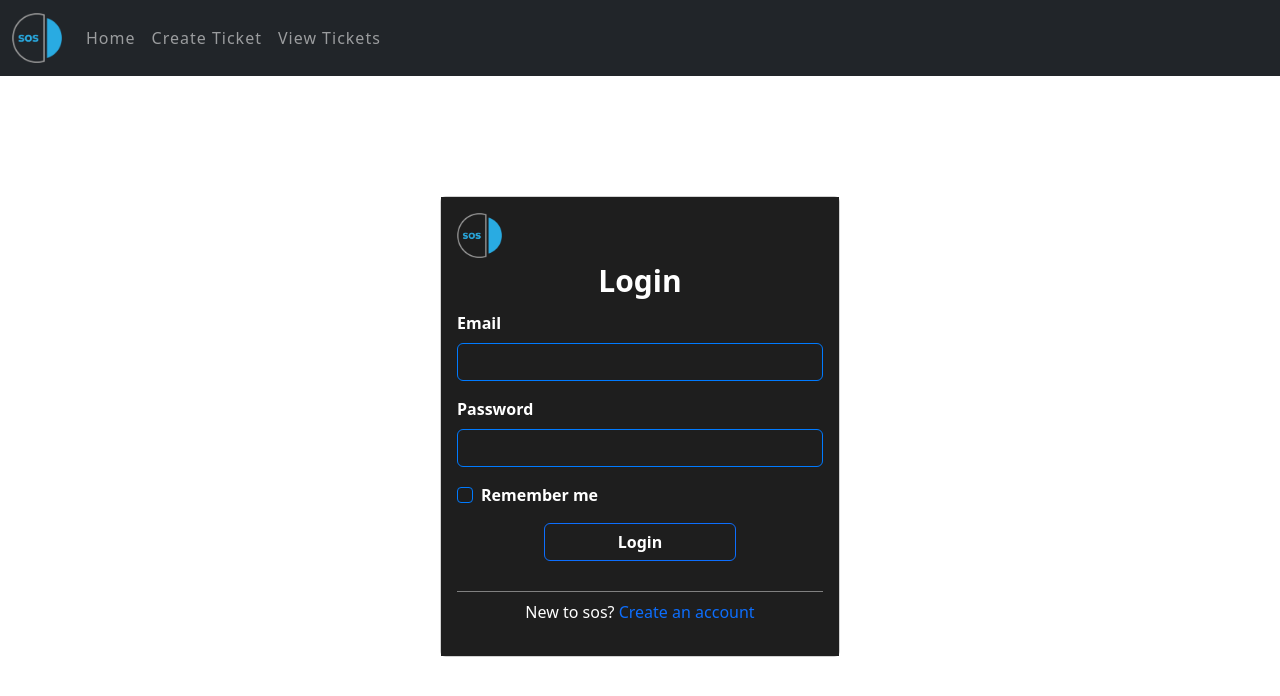
After one commit to toonMarty/sos, a Flask app: page /auth/login in a window 1280 px wide. The commit adds this page. Shown: the top 696 px of the page. Run offline with Flask 3, Linux system fonts and the light colour scheme; some libraries are stand-ins or nearby versions.

Commit message:
[feat]: Add user authentication Enable a user to log in before creating, viewing or solving a ticket in sos.

```diff
--- /dev/null
+++ b/app/auth/__init__.py
@@ -0,0 +1,5 @@
+from flask import Blueprint
+
+auth = Blueprint('auth', __name__)
+
+from . import views
--- /dev/null
+++ b/app/auth/forms.py
@@ -0,0 +1,14 @@
+from flask_wtf import FlaskForm
+from wtforms import StringField, PasswordField, SubmitField, BooleanField
+from wtforms.validators import DataRequired, Length, Email
+
+
+class LoginForm(FlaskForm):
+    """
+    Define a Login form
+    """
+    email = StringField('Email', validators=[DataRequired(),
+                                             Length(1, 64), Email()])
+    password = PasswordField('Password', validators=[DataRequired()])
+    remember_me = BooleanField('Remember me')
+    login = SubmitField('Login')
--- /dev/null
+++ b/app/auth/views.py
@@ -0,0 +1,9 @@
+from flask import render_template
+from . import auth
+from .forms import LoginForm
+
+
+@auth.route('/login', methods=['GET', 'POST'], strict_slashes=False)
+def login():
+    form = LoginForm()
+    return render_template('auth/login.html', form=form)
--- a/app/main/forms.py
+++ b/app/main/forms.py
@@ -1,4 +1,5 @@
 #!/usr/bin/env python3
+from flask import request
 from flask_wtf import FlaskForm
 from wtforms import StringField, SubmitField, TextAreaField, SelectField, PasswordField
 from wtforms.validators import DataRequired
--- a/app/main/views.py
+++ b/app/main/views.py
@@ -27,6 +27,7 @@ def submit_ticket():
                         subject=form.subject.data,
                         ticket_priority=form.ticket_priority.data,
                         team_viewer_session_password=form.tv_session_password.data,
+                        team_viewer_id=form.team_viewer_id.data,
                         issue_description=form.issue.data)
         ticket.create_ticket()
         flash('Your ticket has been sent. Please Wait while an '
--- a/app/static/styles.css
+++ b/app/static/styles.css
@@ -293,3 +293,45 @@ a.sol-ticket:hover {
     color: white;
     font-weight: bold;
 }
+
+.login-form input[type="text"],
+.login-form input[type="password"],
+.login-form input[type="checkbox"]{
+    border-color: #007AFF;
+    background-color: #1e1e1e;
+    color: white;
+}
+
+.login-card {
+    background-color: #1e1e1e;
+}
+
+.email-field, .password-field,
+.remember-me, .card-title, .login-header{
+    font-weight: 600;
+    color: white;
+}
+
+.login-header {
+    font-size: 30px;
+    font-weight: bold;
+}
+
+#login {
+    background-color:#1e1e1e;
+    color: white;
+    font-weight: 600;
+    width: 12em;
+}
+
+#login:hover {
+    background-color: #007AFF;
+    color: black;
+}
+
+.login-create-account {
+    color: white;
+    border-top: 1px solid grey;
+    margin-top: 30px;
+    padding-top: 8px;
+}
--- /dev/null
+++ b/app/templates/auth/login.html
@@ -0,0 +1,41 @@
+{% extends 'base.html' %}
+{% from 'bootstrap5/form.html' import render_form_row %}
+{% from 'bootstrap5/form.html' import render_field %}
+
+{% block title %}sos | Login{% endblock %}
+
+{% block page_content %}
+
+    <div class="card mx-auto" style="width: 25rem; margin-top: 15vh;">
+      <div class="card-body login-card">
+        <div class="card-title">
+            <img src="/static/images/sos_logo.png" height="45" width="45" />
+            <div class="text-center login-header">
+                Login
+            </div>
+        </div>
+        <form class="card-text login-form" method="post">
+            {{ form.csrf_token() }}
+            <div class="mb-3 email-field">
+                {{ render_field(form.email) }}
+            </div>
+            <div class="mb-3 password-field">
+                {{ render_field(form.password) }}
+            </div>
+            <div class="mb-3 remember-me">
+                {{ render_field(form.remember_me) }}
+            </div>
+
+            <div class="mb-3 text-center">
+            {{ render_field(form.login)}}
+            </div>
+
+            <div class="text-center login-create-account">
+                <p>New to sos?
+                    <a href="#" style="text-decoration: none;">Create an account</a>
+                </p>
+            </div>
+        </form>
+      </div>
+    </div>
+{% endblock %}
--- a/app/templates/base.html
+++ b/app/templates/base.html
@@ -1,52 +1,58 @@
-{% extends "bootstrap/base.html" %}
+<!doctype html>
+<html lang="en">
+    <head>
+        {% block head %}
+        <!-- Required meta tags -->
+        <meta charset="utf-8">
+        <meta name="viewport" content="width=device-width, initial-scale=1, shrink-to-fit=no">
+        <link rel="stylesheet" href="/static/styles.css">
 
-{% block title %} sos {% endblock %}
-
-{% block head %}
-    {{ super() }}
-    <link rel="stylesheet" type="text/css" href="{{ url_for('static', filename='styles.css') }}">
+        {% block styles %}
+            <!-- Bootstrap CSS -->
+            {{ bootstrap.load_css() }}
         {% endblock %}
-
-{% block navbar %}
-    <div class="navbar navbar-inverse">
+        <title>sos</title>
+        {% endblock %}
+    </head>
+    {% from 'bootstrap5/nav.html' import render_nav_item %}
+    {% from 'bootstrap5/utils.html' import render_icon %}
+    <nav class="navbar navbar-dark navbar-expand-lg bg-dark">
         <div class="container-fluid">
-            <div class="navbar-header">
-                <button type="button" class="navbar-toggle collapsed"
-                        data-toggle="collapse" data-target=".navbar-collapse">
-                    <span class="sr-only">Toggle Navigation</span>
-
-                    <!--Hamburger menu-->
-                    <span class="icon-bar"></span>
-                    <span class="icon-bar"></span>
-                    <span class="icon-bar"></span>
+            <a class="navbar-brand" href="{{ url_for('main.index') }}">
+                <img src="/static/images/sos_logo.png"
+                     alt="sos-logo-big-outer-grey semi-circle-with-sos-in-it-and-smaller-solid-blue-semi-circle"
+                     height="50" width="50"/>
+            </a>
+            <button class="navbar-toggler" type="button" data-bs-toggle="collapse" data-bs-target="#navbarSupportedContent" aria-controls="navbarSupportedContent" aria-expanded="false" aria-label="Toggle navigation">
+                <span class="navbar-toggler-icon"></span>
             </button>
-                <a class="navbar-brand" href="/"><img src="/static/images/sos-logo.jpg" class="sos-logo"></a>
-            </div>
-            <div class="navbar-collapse collapse">
-                    <ul class="nav navbar-nav">
-                        <li><a href="/" class="nav-link">Home</a></li>
-                        <li><a href="/create-ticket">Create Ticket</a></li>
-                        <li><a href="/view-tickets">View Tickets <div class="ticket-count-bubble">{{ tkt_count }}</div></a></li>
+        <div class="collapse navbar-collapse" id="navbarSupportedContent">
+            <ul class="navbar-nav me-auto mb-2 mb-lg-0">
+                {{ render_nav_item('main.index', 'Home') }}
+                {{ render_nav_item('main.submit_ticket', 'Create Ticket') }}
+                {{ render_nav_item('main.view_ticket', 'View Tickets') }}
             </ul>
 
             {% if g.search_form %}
-                    <form class="navbar-form navbar-left" method="get" action="{{ url_for('main.search') }}">
+                <form class="d-flex" method="get" action="{{ url_for('main.search') }}">
                     <div class="form-group">
-                            {{ g.search_form.q(size=20, class='form-control', placeholder=g.search_form.q.label.text) }}
+                        {{ g.search_form.q(size=20, class='form-control me-2', placeholder=g.search_form.q.label.text) }}
                     </div>
                 </form>
             {% endif %}
         </div>
     </div>
-    </div>
-{% endblock %}
-
+    </nav>
+    <body>
+        <!-- Your page content -->
         {% block content %}
         <div class="container">
             {% for message in get_flashed_messages() %}
-            <div class="alert alert-warning">
-                <button type="button" class="close" data-dismiss="alert">&times;</button>
+                <div class="alert alert-success alert-dismissible fade show" role="alert">
+                    <div>
                         {{ message }}
+                        <button type="button" class="btn-close" data-bs-dismiss="alert" aria-label="Close"></button>
+                    </div>
                 </div>
             {% endfor %}
 
@@ -55,8 +61,8 @@
         {% endblock %}
 
         {% block scripts %}
-{{ super() }}
-{{ moment.include_moment() }}
-<script type="text/javascript"
-         src="{{ url_for('static', filename='bubble_color.js') }}"></script>
+            <!-- Optional JavaScript -->
+            {{ bootstrap.load_js() }}
         {% endblock %}
+    </body>
+</html>
--- a/config.py
+++ b/config.py
@@ -30,7 +30,7 @@ class DevelopmentConfig(Config):
     DEBUG = True
     # The database URI that will be used for the connection
     SQLALCHEMY_DATABASE_URI = os.environ.get('DEV_DB_URL') or \
-        'sqlite:///' + os.path.join(base_directory, 'sos-db-dev.sqlite')
+        'sqlite:///' + os.path.join(base_directory, 'sos-dev-dbase.sqlite')
 
 
 class ProductionConfig(Config):
--- a/requirements/common.txt
+++ b/requirements/common.txt
@@ -1,6 +1,7 @@
 alembic==1.10.4
 Bootstrap-Flask==2.3.0
 elasticsearch==8.8.0
+email-validator==2.0.0.post2
 Flask==2.3.2
 Flask-Login==0.6.2
 Flask-Mail==0.9.1
--- a/sos.py
+++ b/sos.py
@@ -1,9 +1,17 @@
 #!/usr/bin/env python3
 import os
+from dotenv import load_dotenv
+
+dotenv_path = os.path.join(os.path.dirname(__file__), '.env')
+if os.path.exists(dotenv_path):
+    load_dotenv(dotenv_path)
+
 from app import create_app, db
+from flask_migrate import Migrate
 from app.models.novice import Novice
 from app.models.ticket import Ticket
-from flask_migrate import Migrate
+from app.models.user import User
+
 
 app = create_app(os.getenv('FLASK_CONFIG') or 'default')
 migrate = Migrate(app, db)
@@ -13,7 +21,8 @@ migrate = Migrate(app, db)
 def shell_context():
     return dict(db=db,
                 Novice=Novice,
-                Ticket=Ticket)
+                Ticket=Ticket,
+                User=User)
 
 
 @app.cli.command()
```
Also changed, not shown: app/__init__.py (+16 -5 lines), app/models/user.py (added, +67 -0 lines), app/templates/create_ticket.html (+2 -48 lines), migrations/versions/0ae6d8ec7926_user_model.py (added, +32 -0 lines), migrations/versions/49126cdb43d7_.py (added, +32 -0 lines), migrations/versions/eccc82c19efb_user_model_email_field.py (added, +36 -0 lines), tests/test_user_model.py (added, +30 -0 lines), sos-dev-dbase.sqlite (added). Lines whose indentation alone changed are shown as unchanged.
